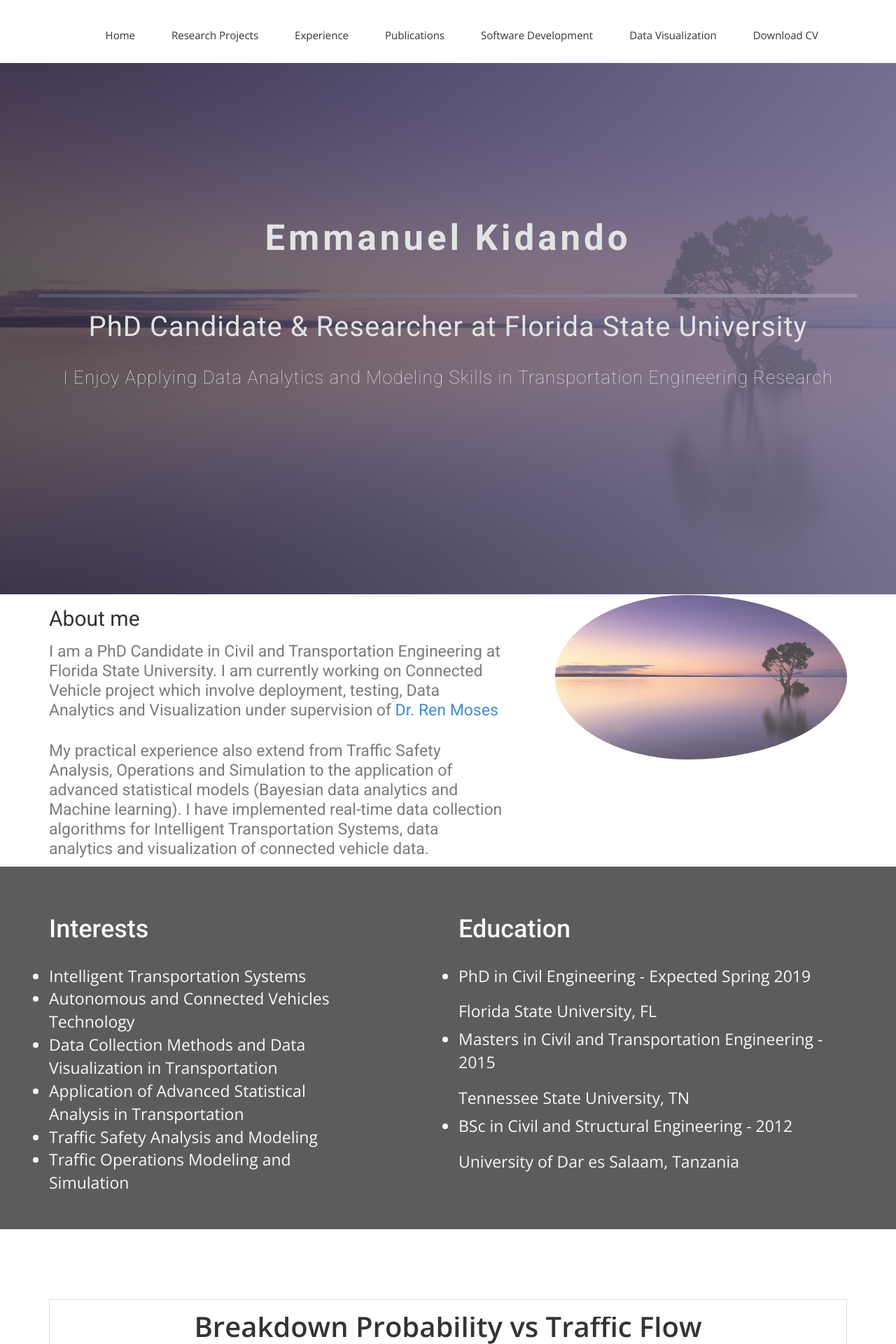
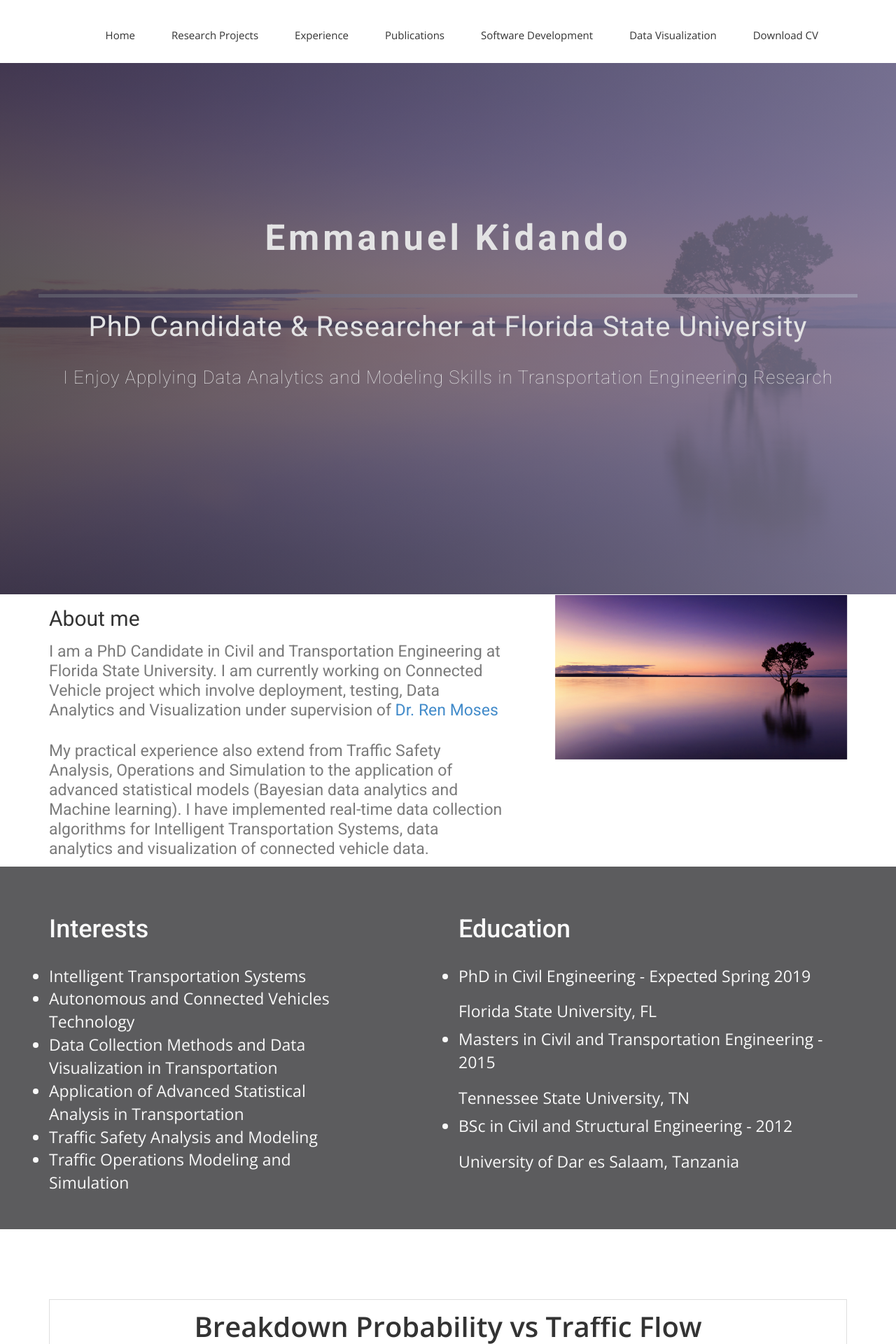
Before and after one commit to ekidando/Emma, a Jekyll site: the page built from index.html, in a window 1280 px wide. Shown: the top 1920 px of the page at 70% size. Built offline with Jekyll 4.4.1, drawn with Linux system fonts in a browser that asks for light colours; nearby versions of some CDN libraries; some web fonts are replaced.

Commit message:
Update index.html

```diff
--- a/index.html
+++ b/index.html
@@ -40,7 +40,7 @@ published: true
       <div class="col-md-5 col-sm-12">
         <div class="block">
 
-          <img class="avatar" src="img/1.jpg">
+          <img class="circular-image" src="img/1.jpg">
 
         </div>
       </div><!-- .col-md-5 close -->
```
